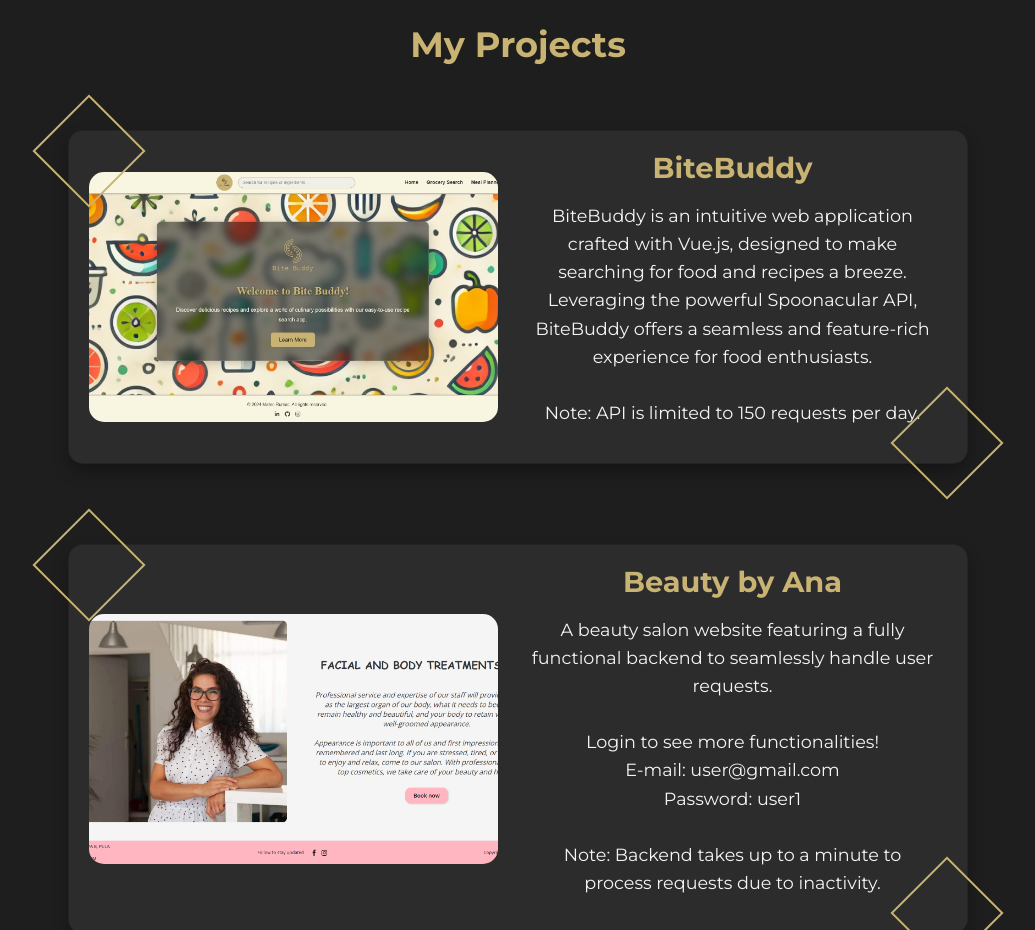
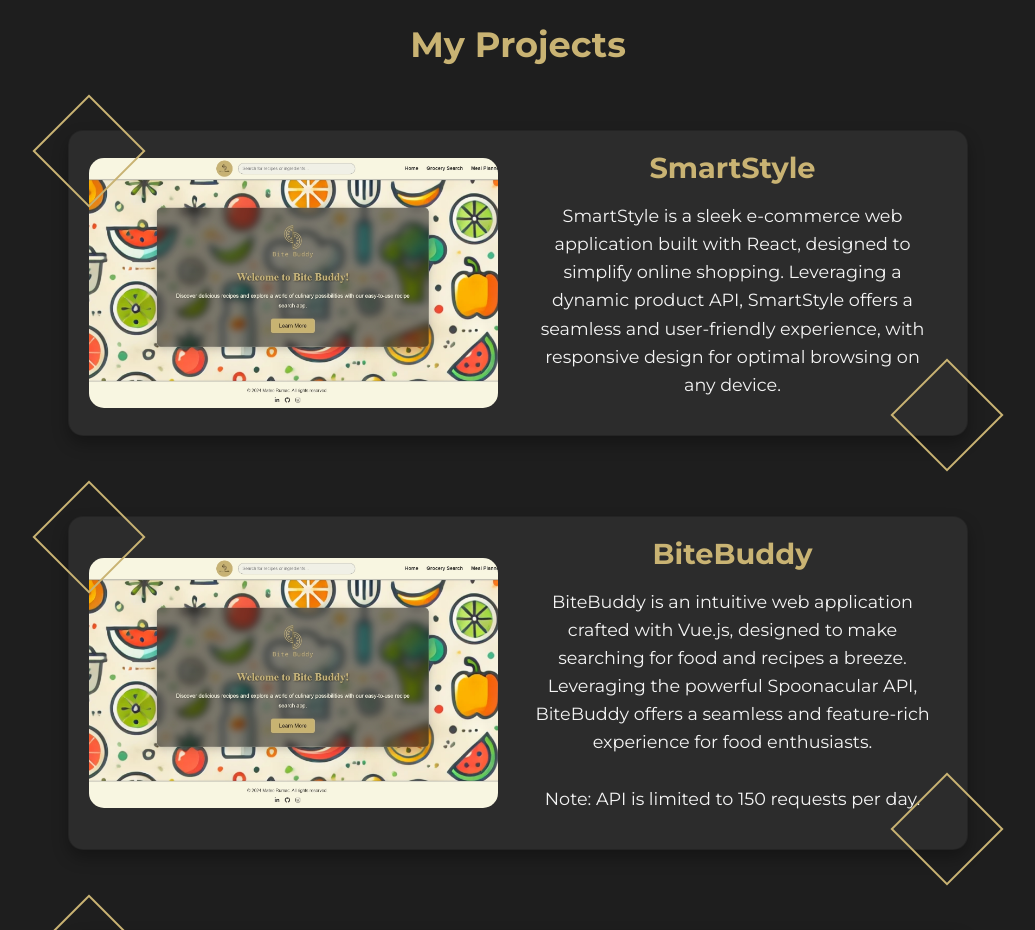
Before and after one commit to mateorumac/portfolioo, a Vue app: page / in a window 1280 px wide. Shown: the part 880-1810 px from the top of the page, without its empty margins (122-1157 px from the left). Built offline with nearby package versions, Linux system fonts and the light colour scheme.

Commit message:
Update HomeView.vue

```diff
--- a/src/views/HomeView.vue
+++ b/src/views/HomeView.vue
@@ -19,6 +19,21 @@
     <div class="container2">
       <h2>My Projects</h2>
       <div class="cards-container">
+        <div class="card">
+          <div class="card-image">
+            <a href="https://smartstyleecom.vercel.app/" target="_blank">
+              <img src="@/assets/bbuddy.jpg" alt="Work in Progress" />
+            </a>
+          </div>
+          <div class="card-content">
+            <h3 class="project-headline">SmartStyle</h3>
+            <p class="cardtext">
+              SmartStyle is a sleek e-commerce web application built with React,
+              designed to simplify online shopping. Leveraging a dynamic product API, SmartStyle offers a seamless and user-friendly experience,
+              with responsive design for optimal browsing on any device.
+            </p>
+          </div>
+        </div>
         <div class="card">
           <div class="card-image">
             <a href="https://bbuddy-mateorumacs-projects.vercel.app/" target="_blank">
```
